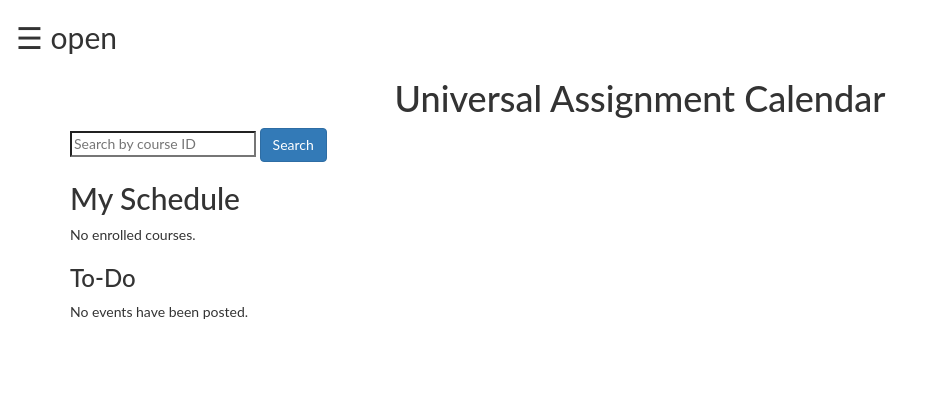
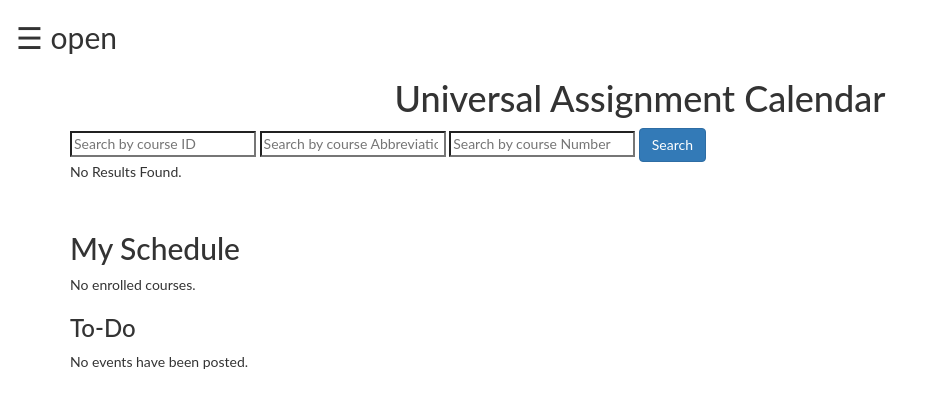
Before and after one commit to jguevarra/Assignment-Interactive-Checklist, a Django app: page /schedule/ in a window 1280 px wide. Shown: the top 408 px of the page, without its empty margins (0-931 px from the left). Run offline with Django 3.2, Linux system fonts and the light colour scheme; tables that the repository leaves empty hold one stand-in row (values such as "Sample post"); some libraries are stand-ins or nearby versions.

Commit message:
added more search

```diff
--- a/uni_assignment_calendar/templates/uni_assignment_calendar/course_detail.html
+++ b/uni_assignment_calendar/templates/uni_assignment_calendar/course_detail.html
@@ -21,10 +21,12 @@
 
 		<br>
 
+		{% if enrolled %}
 		<form method="POST">
 			{% csrf_token %}
 			<input type="submit" class="btn btn-primary" value="Remove Course" name="cancel">
 		</form>
+		{% endif %}
 
 		<p>{{ status }}</p>
 	</div>
--- a/uni_assignment_calendar/templates/uni_assignment_calendar/schedule.html
+++ b/uni_assignment_calendar/templates/uni_assignment_calendar/schedule.html
@@ -10,17 +10,25 @@
 	<div class="container">
 
 		<form type="get" action="{% url 'ScheduleResults' %}" style = "margin:0">
-			<input type="search" placeholder="Search by course ID" name="search_box"
-				value='{{ query }}' required>
+			<input type="search" placeholder="Search by course ID" name="search_id" value='{{ query }}'>
+			<input type="search" placeholder="Search by course Abbreviation" name="search_abb" value='{{ query }}'>
+			<input type="search" placeholder="Search by course Number" name="search_num" value='{{ query }}'>
 			<button type="submit" class="btn btn-primary">Search</button>
 		</form>
 
+<!-- 		<p>{{ message }}</p> -->
+
+		{% if result %}
 		<ul>
 			{% for element in result%}
 			<li><a href="/course/{{ element.class_id }}/">{{element}}</a></li>
 			{% endfor %}
 		</ul>
+		{% else %}
+		<p>No Results Found.</p>
+		{% endif %}
 
+		<br>
 
 		<div>
 			<h2>My Schedule</h2>
@@ -40,7 +48,7 @@
 		{% if events_list %}
 		<ul>
 			{% for events in events_list %}
-			<li><a href="{% url 'detail' events.id %}">{{ events.due_date }} {{ events.due_time }} -- {{ events.class_abbrev }} {{ events.class_num }} : {{ events.events_name }}</a></li>
+			<li><a href="{% url 'detail' events.id %}">{{ events.due_date }} {{ events.due_time }} -- {{ events.course.class_abbrev }} {{ events.course.class_num }} : {{ events.events_name }}</a></li>
 			{% endfor %}
 		</ul>
 		{% else %}
--- a/uni_assignment_calendar/views.py
+++ b/uni_assignment_calendar/views.py
@@ -41,11 +41,10 @@ class DetailView(generic.DetailView):
 def course_detail(request, class_id):
     courses = get_object_or_404(Courses, class_id=class_id)
     status = ""
+    username = request.user.username
+    enrolled = Enrollment.objects.filter(username=username,class_id=class_id)
 
     if request.method == "POST":
-        username = request.user.username
-        enrolled = Enrollment.objects.filter(username=username,class_id=class_id)
-
         if enrolled.count() != 0:
             if request.POST.get('add') != None:
                 status = "You have enrolled in this class"
@@ -61,15 +60,35 @@ def course_detail(request, class_id):
             if request.POST.get('cancel') != None:
                 status = "You haven't Enrolled, why click remove?"
 
-        return render(request, 'uni_assignment_calendar/course_detail.html', {'courses':courses,'status':status})
+        return render(request, 'uni_assignment_calendar/course_detail.html', {'courses':courses,'status':status,'enrolled':enrolled})
 
-    return render(request, 'uni_assignment_calendar/course_detail.html', {'courses':courses,'status':status})
+    return render(request, 'uni_assignment_calendar/course_detail.html', {'courses':courses,'status':status,'enrolled':enrolled})
 
 
 def ScheduleResults(request):
-        result  = Courses.objects.filter(class_id=request.GET['search_box'])
-        context = {'result':result}
-        return render(request,'uni_assignment_calendar/schedule.html',context)
+    message = ""
+    result = []
+
+    if request.GET['search_id'] != "":
+        message += 'search_id: ' + request.GET['search_id']
+        result = Courses.objects.filter(class_id=request.GET['search_id'])
+
+    if request.GET['search_abb'] != "":
+        message += 'search_abb: ' + request.GET['search_abb']
+        if result == []:
+            result = Courses.objects.filter(class_abbrev=request.GET['search_abb'])
+        else:
+            result = result.filter(class_abbrev=request.GET['search_abb'])
+
+    if request.GET['search_num'] != "":
+        message += 'search_num: ' + request.GET['search_num']
+        if result == []:
+            result = Courses.objects.filter(class_num=request.GET['search_num'])
+        else:
+            result = result.filter(class_num=request.GET['search_num'])
+
+    return render(request,'uni_assignment_calendar/schedule.html',{'result':result, 'message':message})
+
 
 def schedule(request):
     events_list = []
```
